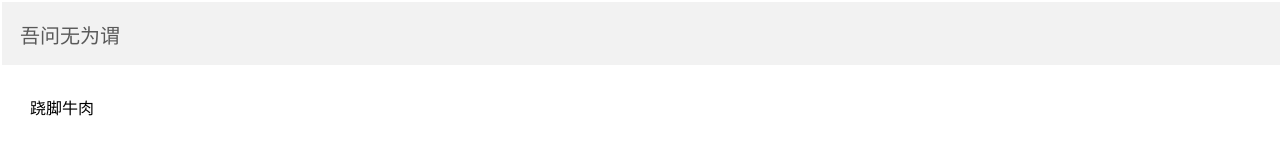
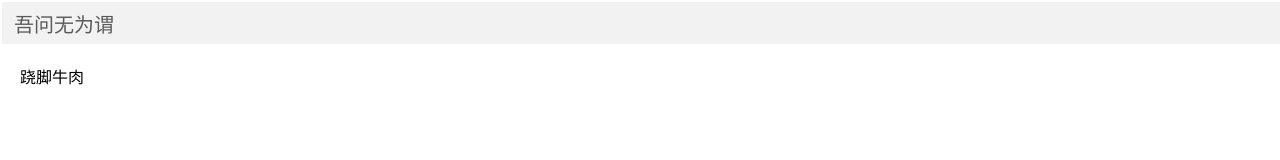
Before and after one commit to 1TWT/1TWT.github.i, a plain HTML site: page index.html in a window 1280 px wide. Shown: the top 160 px of the page. Drawn offline with Linux system fonts and the light colour scheme.

Commit message:
Update index.html

```diff
--- a/index.html
+++ b/index.html
@@ -15,7 +15,7 @@
             position: relative;
             background-color: rgba(169, 169, 169, 0.15);
             width: 100%;
-            height: 63px;
+            height: 42px;
             margin-top: 2px;
             margin-left: 2px;
         }
@@ -23,7 +23,7 @@
         .d {
             position: absolute;
             top: 50%;
-            left: 18px;
+            left: 12px;
             transform: translateY(-50%);
 
         }
@@ -31,8 +31,8 @@
         .f {
             position: relative;
             color: black;
-            left: 30px;
-            top: 30px;
+            left: 20px;
+            top: 20px;
         }
 
 
```
